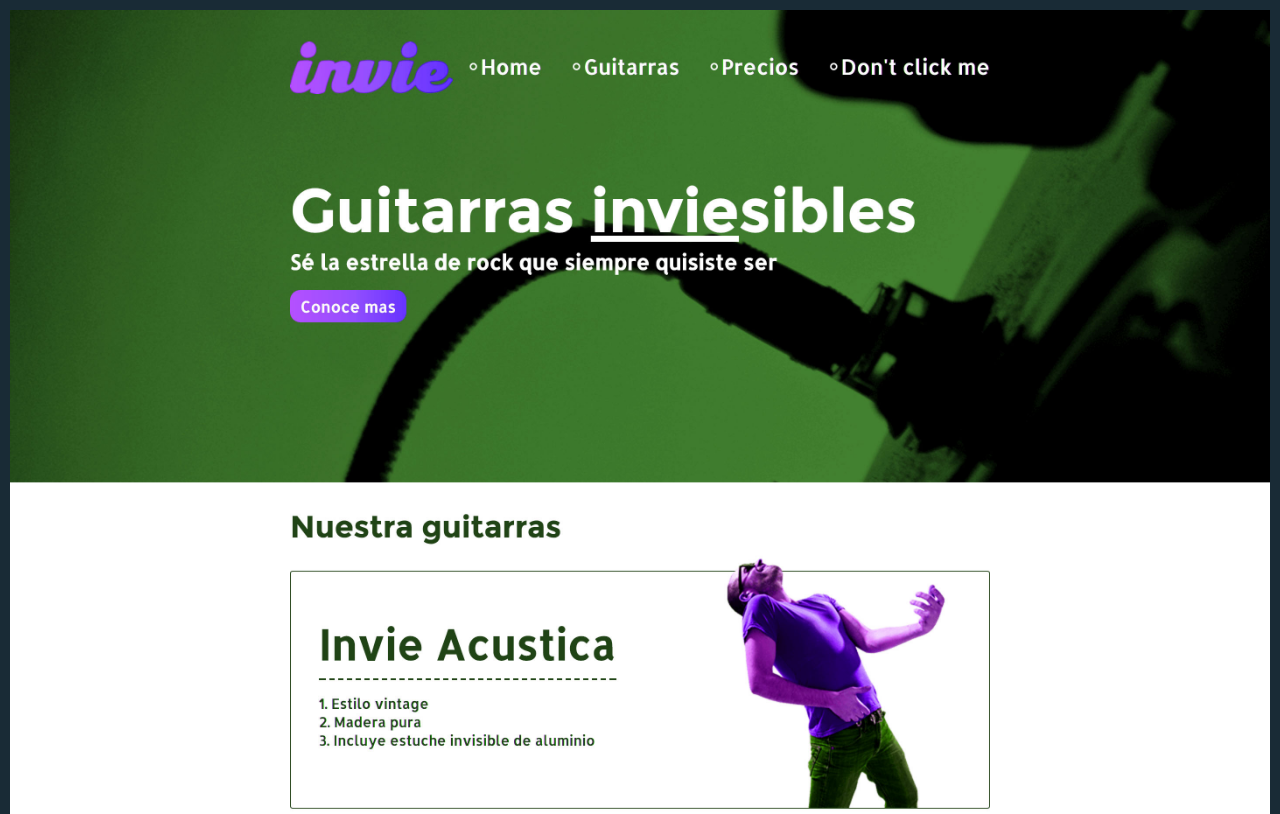
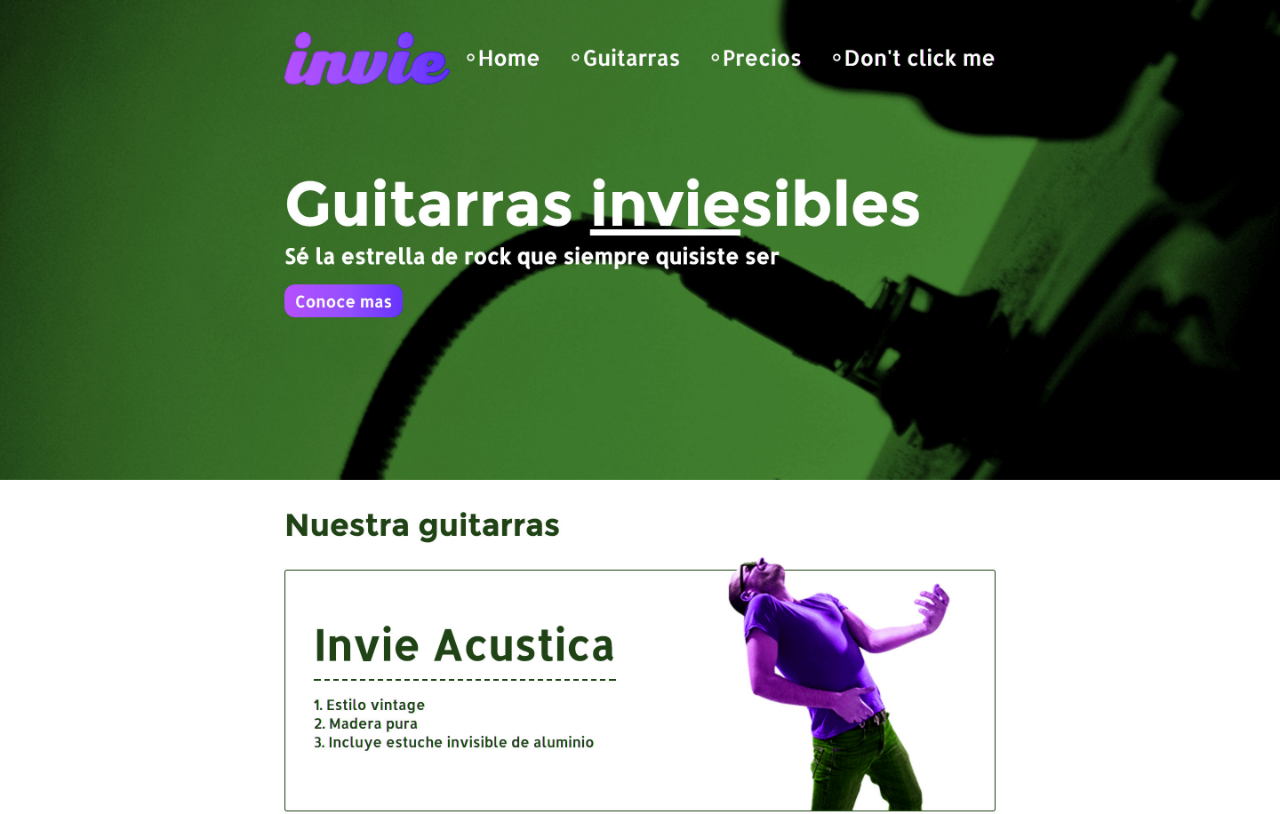
Before and after one commit to haideresteban/invie-sibles, a plain HTML site: page index.html in a window 1280 px wide. Shown: the top 814 px of the page. Drawn offline with Linux system fonts and the light colour scheme.

Commit message:
Nueva version verde

```diff
--- a/index.html
+++ b/index.html
@@ -4,7 +4,6 @@
   <style media="screen">
     body{
       margin: 0;
-      border: 10px solid #192b36;
     }
     img{
       max-width: 100%;
@@ -15,7 +14,6 @@
   </head>
 
   <body>
-
         <img src="nueva-version.jpg" alt="">
   </body>
  </html>
```
